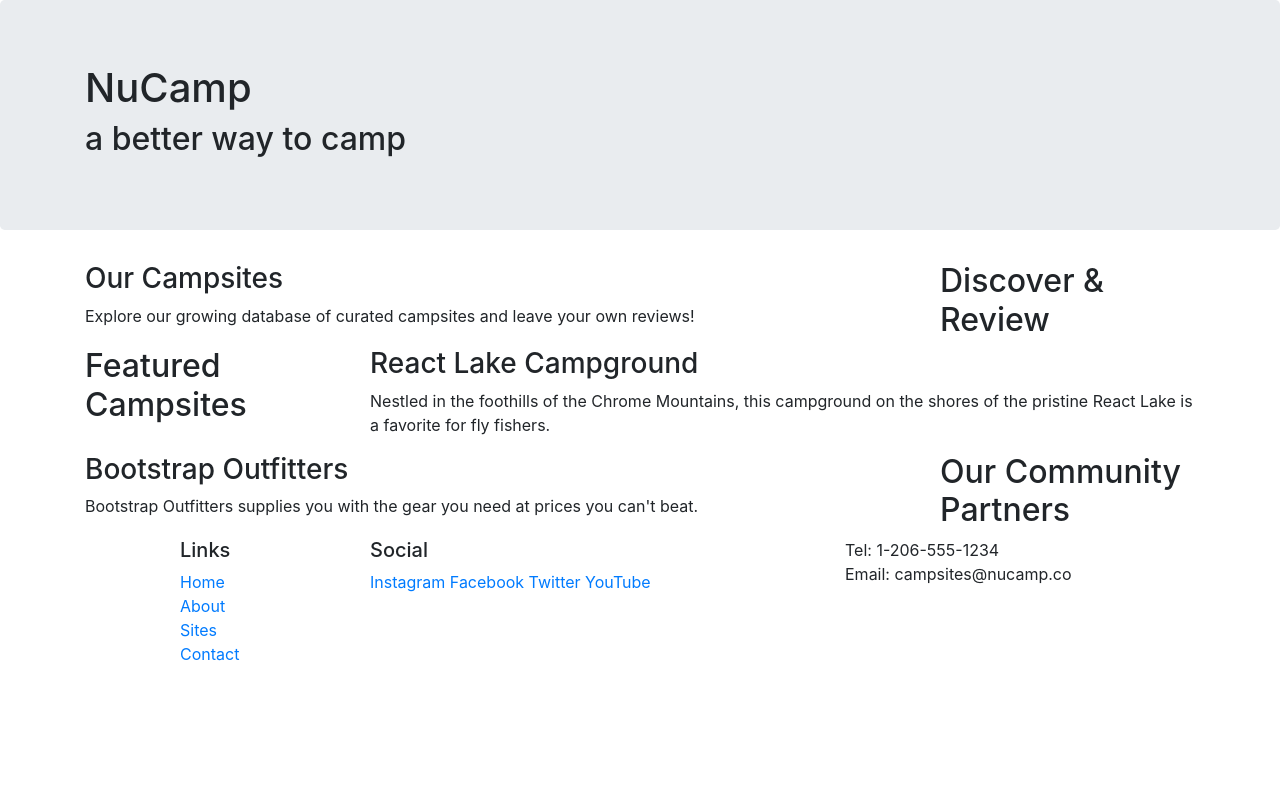
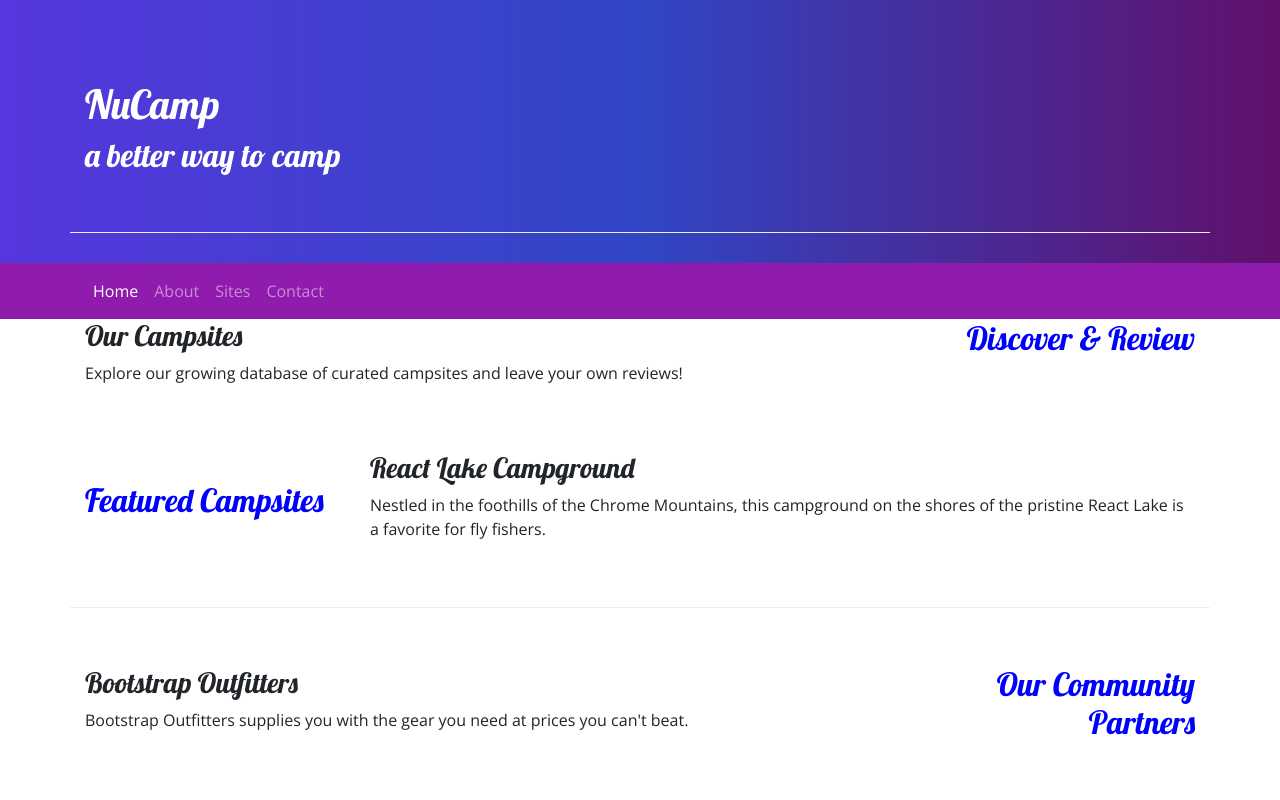
Before and after one commit to wahidCarvan/bootstrap, a website: page index.html in a window 1280 px wide. Shown: the top 800 px of the page. Drawn offline with nearby package versions, Linux system fonts and the light colour scheme.

Commit message:
navbar and breadcrumbs

```diff
--- /dev/null
+++ b/aboutus.html
@@ -0,0 +1,118 @@
+<!DOCTYPE html>
+<html lang="en">
+
+<head>
+    <!-- Required meta tags always come first -->
+    <meta charset="utf-8" />
+    <meta name="viewport" content="width=device-width, initial-scale=1" />
+            <!-- Bootstrap CSS -->
+        <link rel="stylesheet" href="node_modules/bootstrap/dist/css/bootstrap.min.css" />
+
+        <!-- Additional CSS must be placed after Bootstrap CSS -->
+        <link rel="stylesheet" href="node_modules/font-awesome/css/font-awesome.min.css" />
+        <link rel="stylesheet" href="https://fonts.googleapis.com/css?family=Lobster|Open+Sans" />
+        <link rel="stylesheet" href="css/styles.css" />
+    <title>NuCamp: A Better Way To Camp</title>
+</head>
+
+<body>
+
+    <header class="jumbotron jumbotron-fluid">
+        <div class="container">
+            <div class="row">
+                <div class="col">
+                    <h1>NuCamp</h1>
+                    <h2>a better way to camp</h2>
+                </div>
+            </div>
+        </div>
+    </header>
+    <nav class="navbar navbar-expand-sm navbar-dark sticky-top">
+        <div class="container">
+            <button class="navbar-toggler ml-auto" type="button" data-toggle="collapse" data-target="#nucampNavbar">
+                <span class="navbar-toggler-icon"></span>
+            </button>
+            <div class="collapse navbar-collapse" id="nucampNavbar">
+                <ul class="navbar-nav">
+                    <li class="nav-item active"><a class="nav-link" href="index.html">Home</a></li>
+                    <li class="nav-item"><a class="nav-link" href="#">About</a></li>
+                    <li class="nav-item"><a class="nav-link" href="#">Sites</a></li>
+                    <li class="nav-item"><a class="nav-link" href="#">Contact</a></li>
+                </ul>
+            </div>
+    </nav>
+
+    <div class="container">
+        <div class="row">
+            <div class="col">
+                <ol class="breadcrumb">
+                    <li class="breadcrumb-item"><a href="index.html">Home</a>
+                    </a></li>
+                    <li class="breadcrumb-item active">About Us </li>
+                </ol>
+                <h2>About Us</h2>
+                <hr />
+            </div>
+        </div>
+            <div class="container">
+                <div class="row row-content">
+                    <div class="col-sm-6">
+                <h3>Our Mission</h3>
+                <p>We present a curated database of the best campsites in the vast woods and backcountry of the World
+                    Wide Web Wilderness. We increase access to adventure for the public while promoting safe and
+                    respectful use of resources. The expert wilderness trekkers on our staff personally verify each
+                    campsite to make sure that they are up to our standards. We also present a platform for campers to
+                    share reviews on campsites they have visited with each other.</p>
+            </div>
+                </div>
+                    </div>
+<div class="container">
+        <div class="row row-content">
+            <div class="col">
+                <h3>Community Partners</h3>
+                <h4>Bootstrap Outfitters <small>Outdoor Gear Specialists</small></h4>
+                <p class="d-none d-sm-block">Bootstrap Outfitters supplies you with the gear you need at prices you can't beat.</p>
+                <h4>Git Out Expeditions <small>Group Adventure Expeditions</small></h4>
+                <p>Join Git Out Expeditions to explore new horizons with a group of other adventurers!</p>
+                <h4>Mongo Fly Shop <small>Your Neighborhood Fly Fishing Shop</small></h4>
+                <p>Need a new fishing pole, a tacklebox, or flies of all kinds? Stop by Mongo Fly Shop.</p>
+                <h4>Node Outdoor Apparel <small>Outdoor Clothes & Shoes</small></h4>
+                <p class="">From polar fleeces to swimsuits, hiking boots to waders, a visit to Node will be sure to get you
+                    covered.</p>
+            </div>
+        </div>
+    </div>
+
+    <footer>
+        <div class="container">
+            <div class="row">
+                <div class="col-4 col-sm-2 offset-1">
+                    <h5>Links</h5>
+                    <ul class="list-unstyled">
+                        <li><a href="index.html">Home</a></li>
+                        <li><a href="#">About</a></li>
+                        <li><a href="#">Sites</a></li>
+                        <li><a href="#">Contact</a></li>
+                    </ul>
+                </div>
+                <div class="col-6 col-sm-5 text-center">
+                    <h5>Social</h5>
+                    <a href="http://instagram.com/">Instagram</a>
+                    <a href="http://facebook.com/">Facebook</a>
+                    <a href="http://twitter.com/">Twitter</a>
+                    <a href="http://youtube.com/">YouTube</a>
+                </div>
+                <div class="col-sm-4 text-center">
+                    Tel: 1-206-555-1234<br />
+                    Email: campsites@nucamp.co
+                </div>
+            </div>
+        </div>
+    </footer>
+            <!-- jQuery must come first, then Popper.js, then the Bootstrap JavaScript plugins.-->
+        <script src="node_modules/jquery/dist/jquery.slim.min.js"></script>
+        <script src="node_modules/popper.js/dist/umd/popper.min.js"></script>
+        <script src="node_modules/bootstrap/dist/js/bootstrap.min.js"></script>
+</body>
+
+</html>
--- /dev/null
+++ b/css/script.js
@@ -0,0 +1 @@
+alert("hello word");
--- /dev/null
+++ b/css/styles.css
@@ -0,0 +1,39 @@
+body {
+    font-family: "Open Sans", sans-serif;
+}
+
+h1, h2, h3 {
+    font-family: "Lobster", cursive;
+}
+
+h2 {
+    color: blue;
+}
+
+header h2 {
+    color: white;
+}
+
+footer {
+    background-image: linear-gradient(#CEC8FF, white);
+    padding: 20px 0;
+}
+
+.jumbotron {
+    /* margin removes the space between the two divs */
+    margin: 0;
+    padding: 30px;
+    background-image: linear-gradient(to right, #5637DD, #3046C5, #60106B);
+    color: white;
+
+}
+
+.row-content {
+    padding: 50px 0;
+    border-bottom: 1px ridge;
+    min-height: 200px;
+}
+
+.navbar {
+    background-color: #901CAD;
+}
--- a/index.html
+++ b/index.html
@@ -9,13 +9,18 @@
                 <!-- Bootstrap CSS -->
                 <link rel="stylesheet" href="node_modules/bootstrap/dist/css/bootstrap.min.css" />
 
+                <!-- Additional CSS must be placed after Bootstrap CSS -->
+                <link rel="stylesheet" href="node_modules/font-awesome/css/font-awesome.min.css" />
+                <link rel="stylesheet" href="https://fonts.googleapis.com/css?family=Lobster|Open+Sans" />
+                <link rel="stylesheet" href="css/styles.css" />
+
                 <title>NuCamp: A Better Way To Camp</title>
-    </head
+            </head>
             <body>
 
-        <header class="jumbotron">
+                <header class="jumbotron jumbotron-fluid ">
                     <div class="container">
-                <div class="row">
+                        <div class="row row-content align-items-center">
                             <div class="col">
                                 <h1>NuCamp</h1>
                                 <h2>a better way to camp</h2>
@@ -23,59 +28,75 @@
                         </div>
                     </div>
                 </header>
+                    <nav class="navbar navbar-expand-sm navbar-dark sticky-top">
+                        <div class="container">
+                            <button class="navbar-toggler ml-auto" type="button" data-toggle="collapse" data-target="#nucampNavbar">
+                                <span class="navbar-toggler-icon"></span>
+                            </button>
+                        <div class="collapse navbar-collapse" id="nucampNavbar">
+                            <ul class="navbar-nav">
+                                <li class="nav-item active"><a class="nav-link" href="#">Home</a></li>
+                                <li class="nav-item"><a class="nav-link" href="aboutus.html">About</a></li>
+                                <li class="nav-item"><a class="nav-link" href="#">Sites</a></li>
+                                <li class="nav-item"><a class="nav-link" href="#">Contact</a></li>
+                            </ul>
+                        </div>
+                    </nav>
                 <div class="container">
                     <div class="row">
                         <div class="col-sm-4 order-sm-last col-md-3">
-                    <h2>Discover & Review</h2>
-                </div>
+        <h2 class="text-sm-right">Discover & Review</h2>                </div>
                         <div class="col">
                             <h3>Our Campsites</h3>
-                    <p>Explore our growing database of curated campsites and leave your own reviews!</p>
+                            <p class="d-none d-sm-block">Explore our growing database of curated campsites and leave your own reviews!</p>
                         </div>
                     </div>
 
-            <div class="row">
+                    <div class="row row-content align-items-center">
+
                         <div class="col-sm-4 col-md-3">
                             <h2>Featured Campsites</h2>
                         </div>
                         <div class="col">
                             <h3>React Lake Campground</h3>
-                    <p>Nestled in the foothills of the Chrome Mountains, this campground on the shores of the pristine React
+                            <p class="d-none d-sm-block">Nestled in the foothills of the Chrome Mountains, this campground on the shores of the pristine React
                                 Lake is a favorite for fly fishers.</p>
                         </div>
                     </div>
 
-            <div class="row">
+                    <div class="row row-content align-items-center">
+
                         <div class="col-sm-4 order-sm-last col-md-3">
-                    <h2>Our Community Partners</h2>
+                            <h2 class="text-sm-right">Our Community Partners</h2>
                         </div>
                         <div class="col">
                             <h3>Bootstrap Outfitters</h3>
-                    <p>Bootstrap Outfitters supplies you with the gear you need at prices you can't beat.</p>
+                            <p class="d-none d-sm-block">Bootstrap Outfitters supplies you with the gear you need at prices you can't beat.</p>
                         </div>
                     </div>
                 </div>
 
                 <footer>
                 <div class="container">
-            <div class="row">
+                    <div class="row row-content align-items-center">
+
                         <div class="col-4 col-sm-2 offset-1">
                             <h5>Links</h5>
                             <ul class="list-unstyled">
                                 <li><a href="#">Home</a></li>
-                        <li><a href="#">About</a></li>
+                                <li><a href="aboutus.html">About</a></li>
                                 <li><a href="#">Sites</a></li>
                                 <li><a href="#">Contact</a></li>
                             </ul>
                         </div>
-                <div class="col-6 col-sm-5">
+                        <div class="col-6 col-sm-5 text-center">
                             <h5>Social</h5>
                             <a href="http://instagram.com/">Instagram</a>
                             <a href="http://facebook.com/">Facebook</a>
                             <a href="http://twitter.com/">Twitter</a>
                             <a href="http://youtube.com/">YouTube</a>
                         </div>
-                <div class="col-sm-4">
+                        <div class="col-sm-4 text-center">
                             Tel: 1-206-555-1234<br />
                             Email: campsites@nucamp.co
                         </div>
--- a/package.json
+++ b/package.json
@@ -15,6 +15,7 @@
   },
   "dependencies": {
     "bootstrap": "^4.5.0",
+    "font-awesome": "^4.7.0",
     "jquery": "^3.5.1",
     "popper.js": "^1.16.1"
   }
```
Also changed, not shown: 1 other file. Lines whose indentation alone changed are shown as unchanged.
